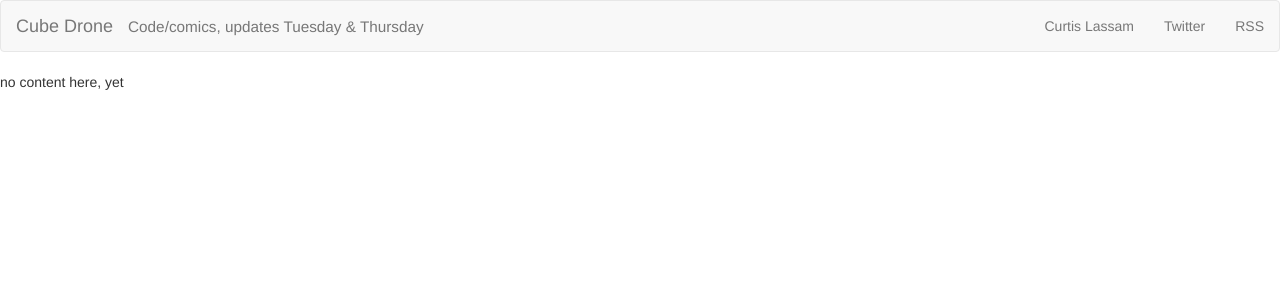
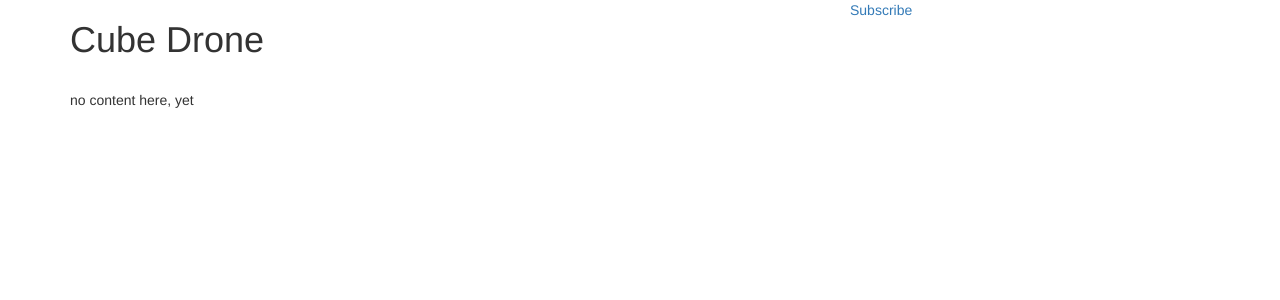
Before and after one commit to cube-drone/threepanel, a Django app: page / in a window 1280 px wide. Shown: the top 300 px of the page. Run offline with Django 3.2, Linux system fonts and the light colour scheme; data comes from the database, SQL or seed files in the repository; data that the repository does not hold is empty; some libraries are stand-ins or nearby versions.

Commit message:
preliminary poking at master

```diff
--- a/threepanel/dashboard/templates/master.html
+++ b/threepanel/dashboard/templates/master.html
@@ -22,6 +22,17 @@
     {% block extraheader %}{% endblock %}
   </head>
   <body>
+  <div class='container'>
+    <div class='row'>
+        <div class='col-md-8'>
+            <h1>Cube Drone</h1>
+        </div>
+        <div class='col-md-4' style='align:right'>
+            <a href='#'>Subscribe</a>
+        </div>
+
+    </div>
+        <!--
         <div class='header'>
             <nav class='navbar navbar-default' role="navigation">
                 <div class='container-fluid'>
@@ -46,11 +57,12 @@
                 </div>
             </nav>
         </div>
+        -->
     {% block content_wrapper %}
         <h1>{% block title %}{% endblock %}</h1>
         {% block content %}{% endblock %}
     {% endblock %}
-
+  </div>
 <script type="text/javascript">
     var _gaq = _gaq || [];
     _gaq.push(['_setAccount', '{{dashboard.google_tracking_code}}']);
```
